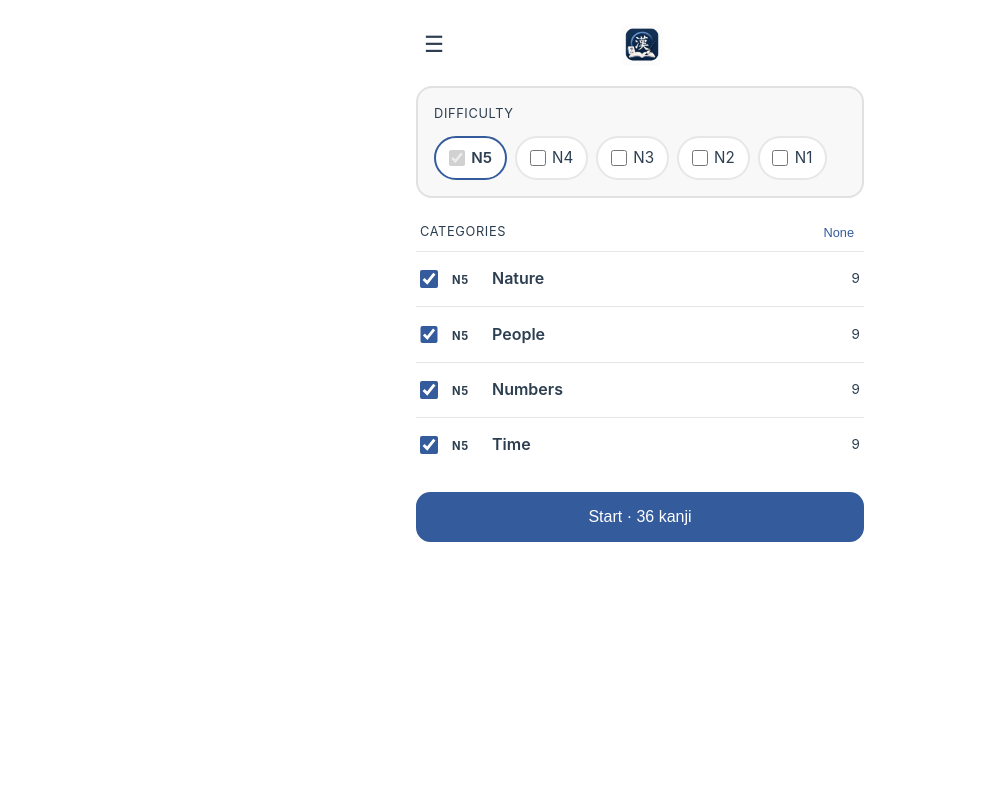
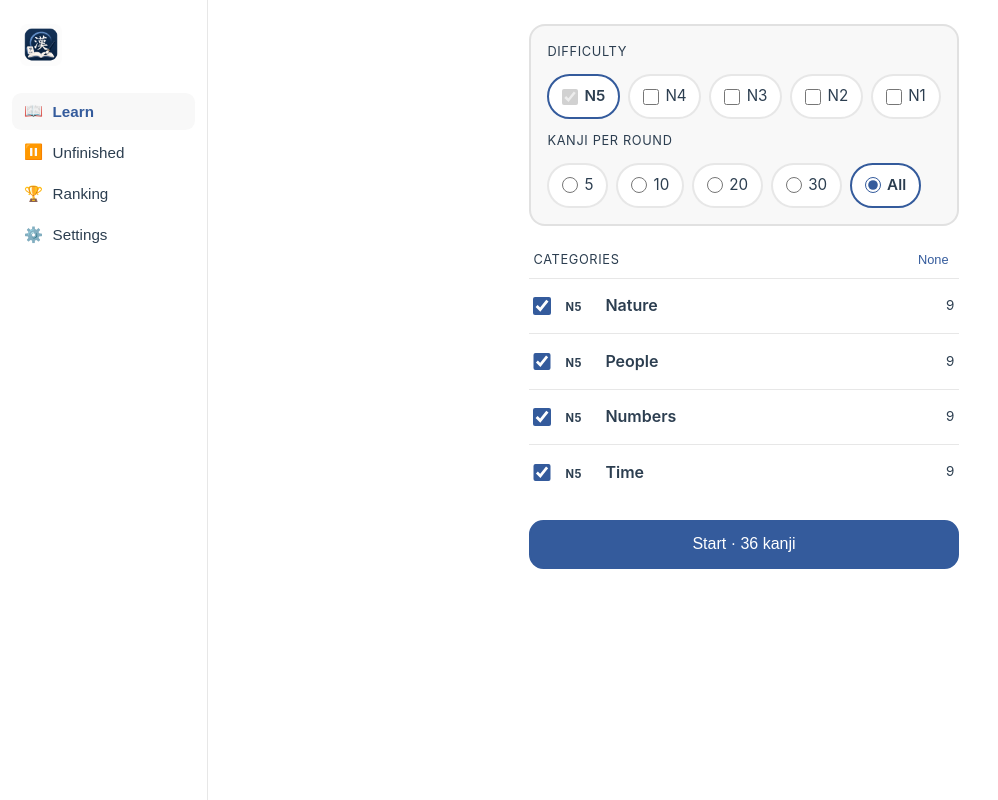
Before and after one commit to vmeirelle/kanji-app, a Vue app: page / in a window 1280 px wide. Shown: the whole page, without its empty margins (0-998 px from the left). Built offline with nearby package versions, Linux system fonts and the light colour scheme.

Commit message:
Add saved lessons feature; implement SavedView component and update useQuiz for lesson management

```diff
--- a/src/App.vue
+++ b/src/App.vue
@@ -5,12 +5,14 @@ import { loadRankings, addRanking, today, pointsOf, type Ranking } from './ranki
 import CategoryList from './components/CategoryList.vue'
 import QuizView from './components/QuizView.vue'
 import RankingView from './components/RankingView.vue'
+import SavedView from './components/SavedView.vue'
 import SettingsView from './components/SettingsView.vue'
 import NavDrawer, { type NavItem } from './components/NavDrawer.vue'
 
 // The menu is data-driven — add a NavItem (and a matching branch) for new tabs.
 const NAV: NavItem[] = [
   { id: 'learn', label: 'Learn', icon: '📖' },
+  { id: 'saved', label: 'Unfinished', icon: '⏸️' },
   { id: 'ranking', label: 'Ranking', icon: '🏆' },
   { id: 'settings', label: 'Settings', icon: '⚙️' },
 ]
@@ -44,6 +46,12 @@ function goHome() {
   if (q.phase.value !== 'ready') q.restart()
 }
 
+// Picking up a paused lesson drops you straight back into the questions.
+function resumeLesson(id: string) {
+  q.resume(id)
+  view.value = 'learn'
+}
+
 function saveScore() {
   if (!name.value.trim() || saved.value || !q.selected.value.length) return
   rankings.value = addRanking({
@@ -66,6 +74,25 @@ function finish() {
 </script>
 
 <template>
+  <div class="shell">
+    <!-- Desktop navigation. Narrow screens hide this and use the drawer instead. -->
+    <aside class="side">
+      <button class="side-brand" aria-label="Home" @click="goHome">
+        <img class="logo" src="/logo.png" alt="Kanji Quiz" />
+      </button>
+      <nav class="tabs">
+        <button
+          v-for="item in NAV"
+          :key="item.id"
+          class="tab"
+          :class="{ active: item.id === view }"
+          @click="go(item.id)"
+        >
+          <span v-if="item.icon" class="ic">{{ item.icon }}</span>{{ item.label }}
+        </button>
+      </nav>
+    </aside>
+
     <main class="app">
       <header class="top">
         <button class="ham" aria-label="Menu" @click="menuOpen = !menuOpen">☰</button>
@@ -105,12 +132,30 @@ function finish() {
               {{ l }}
             </label>
           </div>
+
+          <span class="tag">Kanji per round</span>
+          <div class="chips">
+            <label
+              v-for="n in q.sizeOptions.value"
+              :key="n"
+              class="chip"
+              :class="{ on: q.size.value === n }"
+            >
+              <input
+                type="radio"
+                name="size"
+                :checked="q.size.value === n"
+                @change="q.size.value = n"
+              />
+              {{ n || 'All' }}
+            </label>
+          </div>
         </div>
 
         <CategoryList :blocks="q.levelBlocks.value" v-model:selected="q.selected.value" />
 
         <button class="btn primary" :disabled="!q.poolSize.value" @click="q.startPass">
-          Start · {{ q.poolSize.value }} kanji
+          Start · {{ q.roundSize.value }} kanji
         </button>
       </section>
 
@@ -172,15 +217,27 @@ function finish() {
       </div>
     </template>
 
+    <!-- UNFINISHED -->
+    <SavedView
+      v-else-if="view === 'saved'"
+      :lessons="q.savedLessons.value"
+      @resume="resumeLesson"
+      @drop="q.drop"
+    />
+
     <!-- RANKING -->
     <RankingView v-else-if="view === 'ranking'" :rankings="rankings" />
 
     <!-- SETTINGS -->
     <SettingsView v-else v-model:from="q.from.value" v-model:to="q.to.value" />
     </main>
+  </div>
 </template>
 
 <style scoped>
+.shell {
+  width: 100%;
+}
 .app {
   max-width: 30rem;
   margin: 0 auto;
@@ -216,6 +273,69 @@ function finish() {
 .logo {
   height: 2.6rem;
   border-radius: 0.5rem;
+}
+.side {
+  display: none; /* mobile: the drawer covers navigation */
+}
+.side-brand {
+  border: none;
+  background: transparent;
+  padding: 0 0.5rem;
+  cursor: pointer;
+  align-self: flex-start;
+}
+.tabs {
+  display: flex;
+  flex-direction: column;
+  gap: 0.25rem;
+}
+.tab {
+  display: flex;
+  align-items: center;
+  gap: 0.6rem;
+  padding: 0.6rem 0.75rem;
+  text-align: left;
+  border: none;
+  border-radius: 0.6rem;
+  background: transparent;
+  color: var(--color-heading);
+  font-size: 0.95rem;
+  cursor: pointer;
+}
+.tab:hover {
+  background: var(--color-background-soft);
+}
+.tab.active {
+  background: var(--color-background-soft);
+  color: var(--brand);
+  font-weight: 600;
+}
+
+/* Desktop: a standing sidebar replaces the header and the drawer. */
+@media (min-width: 48rem) {
+  /* Sidebar hugs the left edge; the content centres in whatever is left. */
+  .shell {
+    display: grid;
+    grid-template-columns: 13rem minmax(0, 1fr);
+  }
+  .side {
+    display: flex;
+    flex-direction: column;
+    gap: 1.5rem;
+    position: sticky;
+    top: 0;
+    align-self: start;
+    padding: 1.5rem 0.75rem;
+    border-right: 1px solid var(--color-border);
+    min-height: 100vh;
+  }
+  .top {
+    display: none; /* logo and nav live in the sidebar */
+  }
+  .app {
+    max-width: 34rem;
+    padding: 1.5rem 1.5rem 3rem;
+  }
 }
 .pick {
   display: flex;
--- a/src/components/NavDrawer.vue
+++ b/src/components/NavDrawer.vue
@@ -38,6 +38,12 @@ const emit = defineEmits<{ select: [id: string]; close: []; home: [] }>()
   position: fixed;
   inset: 0;
   z-index: 20;
+}
+/* Desktop navigates with the header tabs, so the drawer never shows. */
+@media (min-width: 48rem) {
+  .wrap {
+    display: none;
+  }
 }
 .backdrop {
   position: absolute;
--- /dev/null
+++ b/src/components/SavedView.vue
@@ -0,0 +1,100 @@
+<script setup lang="ts">
+import type { SavedLesson } from '../saved'
+
+defineProps<{ lessons: SavedLesson[] }>()
+const emit = defineEmits<{ resume: [id: string]; drop: [id: string] }>()
+
+const answered = (l: SavedLesson) => l.passTotal - l.queue.length
+const when = (iso: string) => new Date(iso).toLocaleString()
+</script>
+
+<template>
+  <section>
+    <p v-if="!lessons.length" class="empty">
+      Nothing paused. Stop a round mid-way and it waits for you here.
+    </p>
+
+    <ul v-else class="list">
+      <li v-for="l in lessons" :key="l.id" class="row">
+        <div class="info">
+          <span class="label">{{ l.label }}</span>
+          <span class="meta">{{ answered(l) }}/{{ l.passTotal }} answered · {{ when(l.date) }}</span>
+          <div class="progress">
+            <div class="fill" :style="{ width: (answered(l) / l.passTotal) * 100 + '%' }" />
+          </div>
+        </div>
+        <button class="btn" @click="emit('resume', l.id)">Resume</button>
+        <button class="drop" aria-label="Delete" @click="emit('drop', l.id)">✕</button>
+      </li>
+    </ul>
+  </section>
+</template>
+
+<style scoped>
+.empty {
+  text-align: center;
+  color: var(--color-text);
+  padding: 2rem 0;
+}
+.list {
+  list-style: none;
+  display: flex;
+  flex-direction: column;
+  gap: 0.75rem;
+}
+.row {
+  display: grid;
+  grid-template-columns: 1fr auto auto;
+  align-items: center;
+  gap: 0.75rem;
+  padding: 0.85rem;
+  border: 2px solid var(--color-border);
+  border-radius: 0.9rem;
+  background: var(--color-background-soft);
+}
+.info {
+  display: flex;
+  flex-direction: column;
+  gap: 0.3rem;
+  min-width: 0;
+}
+.label {
+  color: var(--color-heading);
+  font-weight: 600;
+  overflow: hidden;
+  text-overflow: ellipsis;
+  white-space: nowrap;
+}
+.meta {
+  font-size: 0.75rem;
+  color: var(--color-text);
+}
+.progress {
+  height: 0.3rem;
+  border-radius: 999px;
+  background: var(--color-background-mute);
+  overflow: hidden;
+}
+.fill {
+  height: 100%;
+  background: var(--brand);
+  border-radius: 999px;
+}
+.btn {
+  padding: 0.5rem 0.8rem;
+  border: 2px solid var(--brand);
+  border-radius: 0.6rem;
+  background: var(--brand);
+  color: #fff;
+  font-size: 0.9rem;
+  cursor: pointer;
+}
+.drop {
+  border: none;
+  background: transparent;
+  color: var(--color-text);
+  font-size: 1rem;
+  cursor: pointer;
+  padding: 0.25rem;
+}
+</style>
--- /dev/null
+++ b/src/saved.ts
@@ -0,0 +1,40 @@
+import * as storage from './storage'
+
+/** Everything needed to pick a round back up exactly where it was left. */
+export type Round = {
+  levels: string[]
+  selected: string[]
+  size: number
+  queue: string[]
+  passTotal: number
+  incorrect: string[]
+  correct: number
+  wrong: number
+  firstCorrect: number
+  firstTotal: number
+  scored: boolean
+  hasRetried: boolean
+}
+
+export type SavedLesson = Round & {
+  id: string
+  label: string // the categories it covers, as shown on the card
+  date: string // ISO, when it was set aside
+}
+
+const KEY = 'kanji-saved.v1'
+
+export const loadSaved = (): SavedLesson[] => storage.load<SavedLesson[]>(KEY) ?? []
+
+/** Add or replace a lesson, newest first. */
+export function putSaved(list: SavedLesson[], lesson: SavedLesson): SavedLesson[] {
+  const next = [lesson, ...list.filter((x) => x.id !== lesson.id)]
+  storage.save(KEY, next)
+  return next
+}
+
+export function dropSaved(list: SavedLesson[], id: string): SavedLesson[] {
+  const next = list.filter((x) => x.id !== id)
+  storage.save(KEY, next)
+  return next
+}
--- a/src/useQuiz.ts
+++ b/src/useQuiz.ts
@@ -2,27 +2,15 @@ import { ref, computed, watch } from 'vue'
 import { blocksIn, levelsOf, loadBlocks, poolOf, type Block } from './data/blocks'
 import { modeOf, buildQuestion, shuffle, type Format, type Question } from './quiz'
 import * as storage from './storage'
+import { dropSaved, loadSaved, putSaved, type Round, type SavedLesson } from './saved'
 
 type Phase = 'ready' | 'question' | 'done'
 
 /** The minimal, JSON-serializable slice we persist to localStorage. */
-type Persisted = {
-  levels: string[]
-  selected: string[]
-  queue: string[]
-  passTotal: number
-  incorrect: string[]
-  correct: number
-  wrong: number
-  from: Format
-  to: Format
-  firstCorrect: number
-  firstTotal: number
-  scored: boolean
-  hasRetried: boolean
-}
+type Persisted = Round & { from: Format; to: Format }
 
-const KEY = 'kanji-quiz-state.v6'
+const KEY = 'kanji-quiz-state.v7'
+const SIZES = [5, 10, 20, 30] // round sizes offered; 0 means the whole pool
 const REVEAL_MS = 600 // how long the correct/wrong colors stay lit
 const CLEAR_MS = 220 // neutral gap while the colors fade, before the next kanji
 
@@ -31,6 +19,9 @@ export function useQuiz() {
   const phase = ref<Phase>('ready')
   const chosenLevels = ref<string[]>([]) // JLPT levels in play — mixable; persisted
   const selected = ref<string[]>([]) // category ids the user opted into; persisted
+  const size = ref(0) // kanji per round, sampled at random; 0 = every one; persisted
+  const savedLessons = ref<SavedLesson[]>([]) // rounds set aside, newest first
+  const roundId = ref('') // identifies the running round when it is saved
   const queue = ref<string[]>([]) // kanji chars left in this pass; [0] is current
   const passTotal = ref(0) // size of the current pass, for the x/total display
   const incorrect = ref<string[]>([]) // chars answered wrong this pass
@@ -75,6 +66,14 @@ export function useQuiz() {
   // Every selected category pooled together: the pass, and the distractors.
   const pool = computed(() => poolOf(blocks.value, selected.value))
   const poolSize = computed(() => pool.value.length)
+  /** Only offer sizes the pool can actually fill, plus "All". */
+  const queueChars = computed(() => queue.value) // what is left to ask, in order
+  /** Only offer sizes the pool can actually fill, plus "All". */
+  const sizeOptions = computed(() => [...SIZES.filter((n) => n < poolSize.value), 0])
+  /** Questions the next round will ask. */
+  const roundSize = computed(() =>
+    size.value ? Math.min(size.value, poolSize.value) : poolSize.value,
+  )
   const byChar = (c: string) => pool.value.find((k) => k.char === c) ?? null
   const chosenBlocks = computed(() => blocks.value.filter((b) => selected.value.includes(b.id)))
   /** Short label for the header and the ranking row. */
@@ -93,6 +92,38 @@ export function useQuiz() {
   // Retry is offered only after the first try, and only once.
   const canRetry = computed(() => incorrectCount.value > 0 && !hasRetried.value)
 
+  /** The round as plain data. */
+  const roundOf = (): Round => ({
+    levels: chosenLevels.value,
+    selected: selected.value,
+    size: size.value,
+    queue: queue.value,
+    passTotal: passTotal.value,
+    incorrect: incorrect.value,
+    correct: correct.value,
+    wrong: wrong.value,
+    firstCorrect: firstCorrect.value,
+    firstTotal: firstTotal.value,
+    scored: scored.value,
+    hasRetried: hasRetried.value,
+  })
+
+  /** Load a round back into state. Levels and categories come with it. */
+  function applyRound(r: Round) {
+    chosenLevels.value = r.levels
+    selected.value = r.selected
+    size.value = r.size ?? 0
+    queue.value = r.queue
+    passTotal.value = r.passTotal || r.queue.length
+    incorrect.value = r.incorrect ?? []
+    correct.value = r.correct ?? 0
+    wrong.value = r.wrong ?? 0
+    firstCorrect.value = r.firstCorrect ?? 0
+    firstTotal.value = r.firstTotal ?? 0
+    scored.value = r.scored ?? false
+    hasRetried.value = r.hasRetried ?? false
+  }
+
   /** Build a question for the head of the queue using the current From/To. */
   function newQuestion() {
     const target = queue.value[0] ? byChar(queue.value[0]) : null
@@ -103,6 +134,7 @@ export function useQuiz() {
 
   async function start() {
     blocks.value = await loadBlocks()
+    savedLessons.value = loadSaved()
     const saved = storage.load<Persisted>(KEY)
     // Level and categories are config: remembered across sessions, so no re-picking.
     chosenLevels.value = (saved?.levels ?? []).filter((l) => levels.value.includes(l))
@@ -110,6 +142,7 @@ export function useQuiz() {
     selected.value = (saved?.selected ?? []).filter((id) =>
       levelBlocks.value.some((b) => b.id === id),
     )
+    size.value = saved?.size ?? 0
     if (!saved) {
       selected.value = levelBlocks.value.map((b) => b.id)
       return
@@ -119,23 +152,34 @@ export function useQuiz() {
     // Only resume a pass whose kanji are all still in the selected pool.
     const q = (saved.queue ?? []).filter((c) => pool.value.some((k) => k.char === c))
     if (!q.length || q.length !== saved.queue?.length) return
-    queue.value = q
-    passTotal.value = saved.passTotal || q.length
-    incorrect.value = saved.incorrect ?? []
-    correct.value = saved.correct ?? 0
-    wrong.value = saved.wrong ?? 0
-    firstCorrect.value = saved.firstCorrect ?? 0
-    firstTotal.value = saved.firstTotal ?? 0
-    scored.value = saved.scored ?? false
-    hasRetried.value = saved.hasRetried ?? false
+    applyRound(saved)
     newQuestion()
     phase.value = 'question'
   }
 
-  /** Begin a fresh pass over every kanji in the selected categories. */
+  /** Pick up a lesson that was set aside. It leaves the saved list. */
+  function resume(id: string) {
+    const lesson = savedLessons.value.find((l) => l.id === id)
+    if (!lesson) return
+    savedLessons.value = dropSaved(savedLessons.value, id)
+    applyRound(lesson)
+    // Drop any kanji the data no longer has, so the round stays answerable.
+    queue.value = lesson.queue.filter((c) => pool.value.some((k) => k.char === c))
+    if (!queue.value.length) return
+    roundId.value = lesson.id
+    newQuestion()
+    phase.value = 'question'
+  }
+
+  function drop(id: string) {
+    savedLessons.value = dropSaved(savedLessons.value, id)
+  }
+
+  /** Begin a fresh pass: a random sample of the selected categories. */
   function startPass() {
     if (!poolSize.value) return
-    queue.value = shuffle(pool.value.map((k) => k.char))
+    roundId.value = String(Date.now())
+    queue.value = shuffle(pool.value.map((k) => k.char)).slice(0, roundSize.value)
     passTotal.value = queue.value.length
     incorrect.value = []
     correct.value = 0
@@ -196,8 +240,19 @@ export function useQuiz() {
     phase.value = 'question'
   }
 
-  /** Back to the category list — keeps the selection, drops the finished pass. */
+  /**
+   * Back to the category list. An unfinished round is set aside first, so every
+   * exit path (Stop, the logo, anything later) resumes instead of losing work.
+   */
   function restart() {
+    if (queue.value.length) {
+      savedLessons.value = putSaved(savedLessons.value, {
+        ...roundOf(),
+        id: roundId.value || String(Date.now()),
+        label: selectionName.value,
+        date: new Date().toISOString(),
+      })
+    }
     queue.value = []
     passTotal.value = 0
     incorrect.value = []
@@ -219,23 +274,9 @@ export function useQuiz() {
 
   // Persist selection + pass progress whenever either changes.
   watch(
-    [chosenLevels, selected, queue, passTotal, incorrect, correct, wrong, from, to, scored, hasRetried],
+    [chosenLevels, selected, size, queue, passTotal, incorrect, correct, wrong, from, to, scored, hasRetried],
     () => {
-      storage.save<Persisted>(KEY, {
-        levels: chosenLevels.value,
-        selected: selected.value,
-        queue: queue.value,
-        passTotal: passTotal.value,
-        incorrect: incorrect.value,
-        correct: correct.value,
-        wrong: wrong.value,
-        from: from.value,
-        to: to.value,
-        firstCorrect: firstCorrect.value,
-        firstTotal: firstTotal.value,
-        scored: scored.value,
-        hasRetried: hasRetried.value,
-      })
+      storage.save<Persisted>(KEY, { ...roundOf(), from: from.value, to: to.value })
     },
     { deep: true },
   )
@@ -250,6 +291,13 @@ export function useQuiz() {
     levelBlocks,
     selected,
     poolSize,
+    size,
+    sizeOptions,
+    queueChars,
+    roundSize,
+    savedLessons,
+    resume,
+    drop,
     selectionName,
     selectionId,
     question,
```
Also changed, not shown: 1 other file (tests, documents, lock files or other folders). Lines whose indentation alone changed are shown as unchanged.
